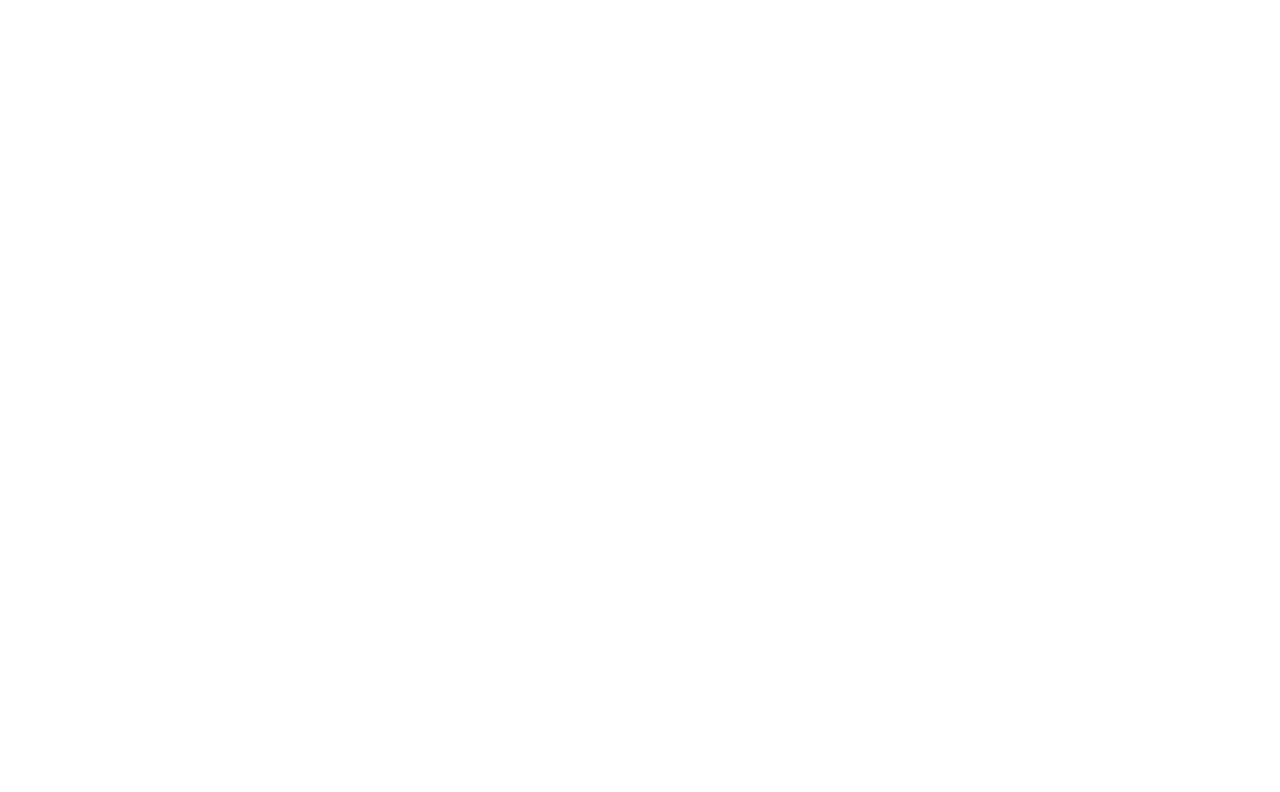
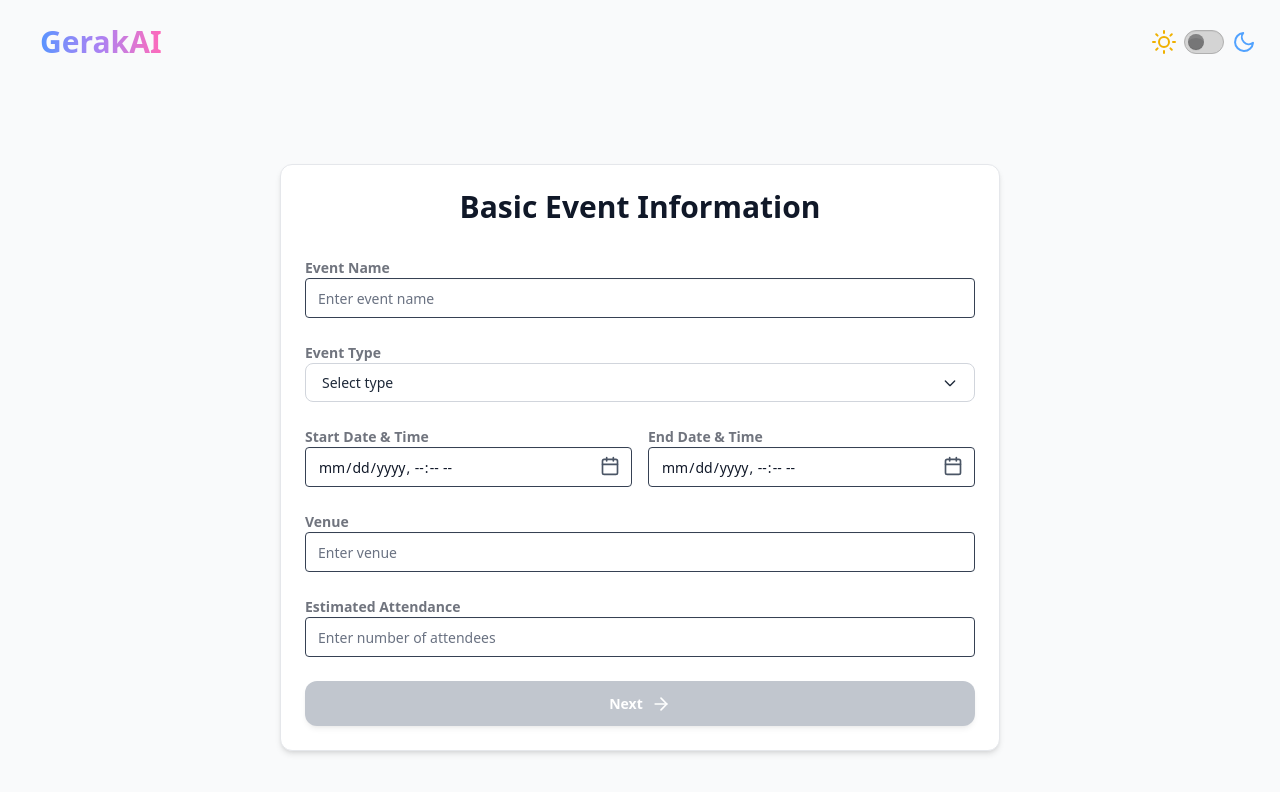
Before and after one commit to sevenpluseight/gerak-ai, a React (Vite) app: page /basic-event-form in a window 1280 px wide. Before the commit this address had no page. Shown: the top 792 px of the page. Built offline with nearby package versions, Linux system fonts and the light colour scheme.

Commit message:
fix: restore VenueDetailsForm import and update route path

```diff
--- a/src/App.jsx
+++ b/src/App.jsx
@@ -3,7 +3,7 @@
 import MainPage from "./pages/MainPage";
 import Guide from "./pages/Guide";
 import BasicEventForm from "./pages/BasicEventForm";
-// import VenueDetailsForm from "./pages/VenueDetailsForm";
+import VenueDetailsForm from "./pages/VenueDetailsForm";
 import { ThemeContext } from "./context/ThemeContext";
 import { FormProvider } from "./context/FormContext";
 
@@ -56,8 +56,8 @@
             <Routes>
               <Route path="/" element={<MainPage />} />
               <Route path="/guide" element={<Guide />} />
-              <Route path="/basiceventform" element={<BasicEventForm />} />
-              {/* <Route path="/venue-details" element={<VenueDetailsForm />} /> */}
+              <Route path="/basic-event-form" element={<BasicEventForm />} />
+              <Route path="/venue-details-form" element={<VenueDetailsForm />} />
             </Routes>
           </Router>
         </div>
```
